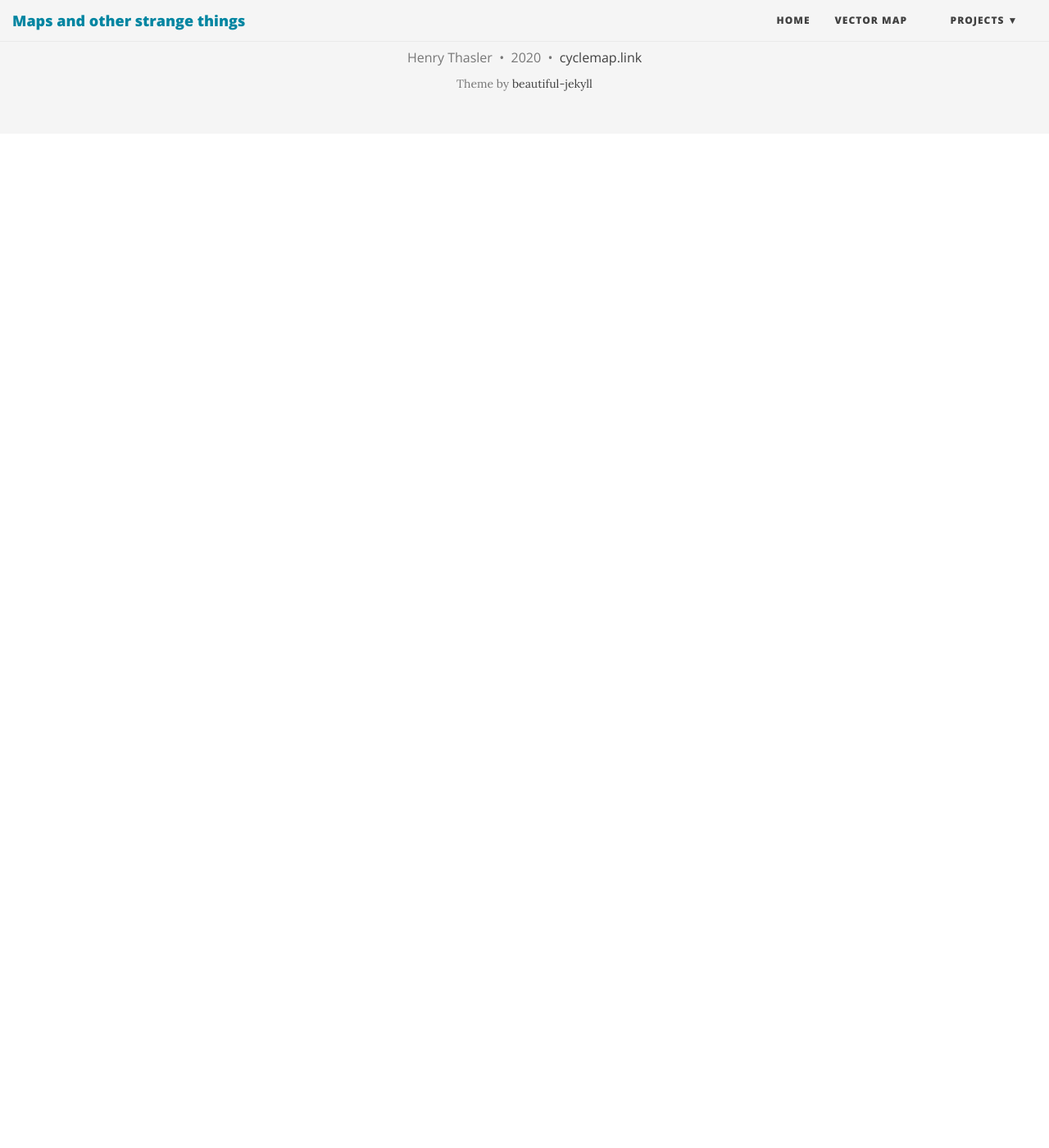
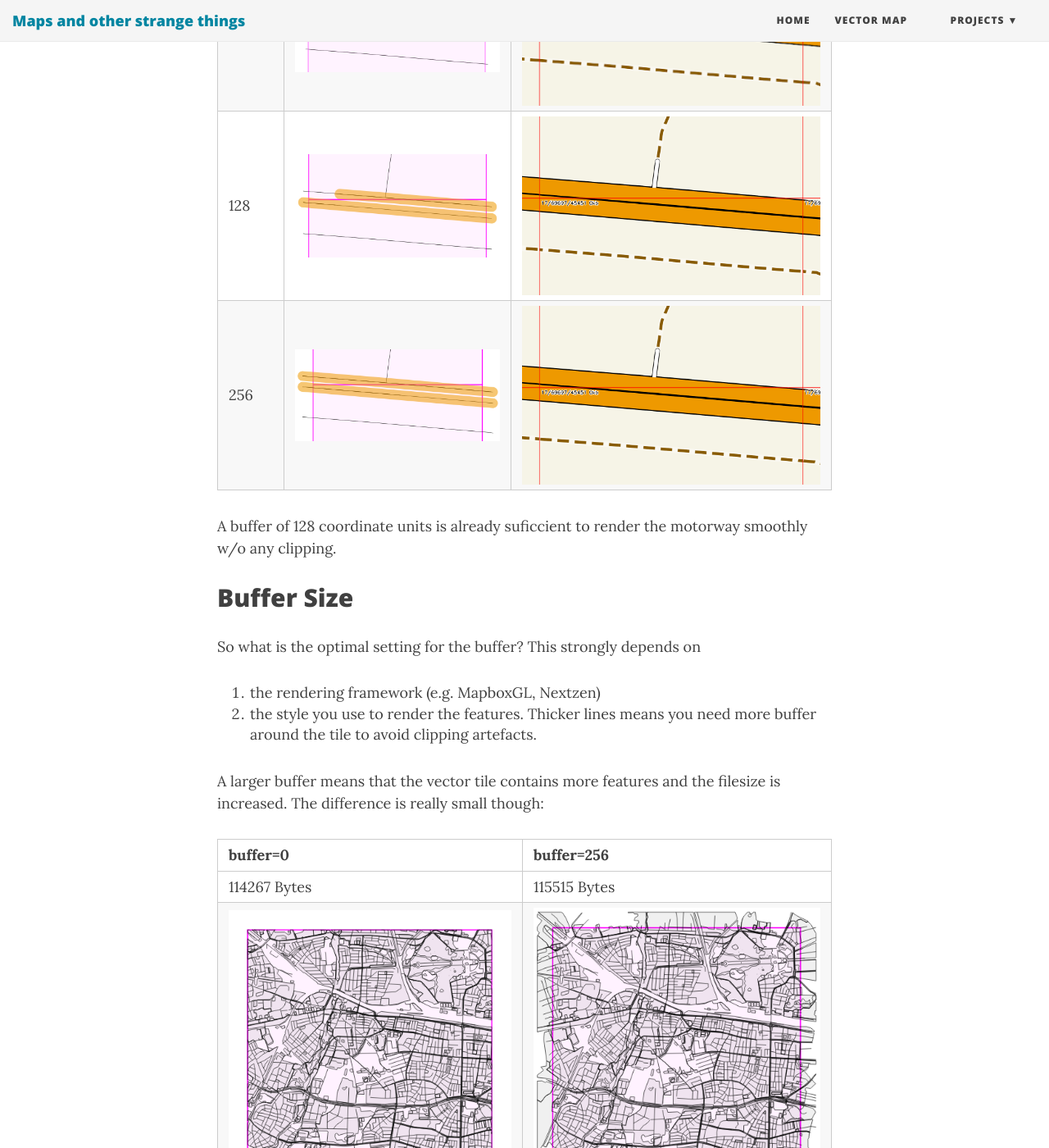
Before and after one commit to henrythasler/henrythasler.github.io, a Jekyll site: the page built from _posts/2020-01-23-tilebuffer.md, in a window 1280 px wide and 1400 px high, scrolled down 4793 px. Shown: the whole window at 82% size. Built offline with Jekyll 4.4.1, drawn with Linux system fonts in a browser that asks for light colours; nearby versions of some CDN libraries; before the commit the page ends 4956 px from its top, so only the background shows below that; some of the changed text lies outside the part shown.

Commit message:
buffer explained

```diff
--- a/_posts/2020-01-23-tilebuffer.md
+++ b/_posts/2020-01-23-tilebuffer.md
@@ -51,9 +51,43 @@ But there is a simple solution!
 
 ## Buffer
 
-## Vector tiles provider
+By introducing a buffer around each vector tile during creation, features are extended beyond the tile boundaries, allowing the features of one tile to overlap with the continued feature on the next tile.
 
+Buffer | Raw | Rendered
+---|---|---|---
+0 |  ![](/img/blog/Selection_158.png) | ![](/img/blog/Selection_156.png)
+64 | ![](/img/blog/Selection_153.png) | ![](/img/blog/Selection_155.png)
+128 | ![](/img/blog/Selection_159.png) | ![](/img/blog/Selection_160.png)
+256 | ![](/img/blog/Selection_161.png) | ![](/img/blog/Selection_162.png)
 
+A buffer of 128 coordinate units is already suficcient to render the motorway smoothly w/o any clipping.
+
+## Buffer Size
+
+So what is the optimal setting for the buffer? This strongly depends on
+1. the rendering framework (e.g. MapboxGL, Nextzen)
+2. the style you use to render the features. Thicker lines means you need more buffer around the tile to avoid clipping artefacts.
+
+A larger buffer means that the vector tile contains more features and the filesize is increased. The difference is really small though:
+
+buffer=0 | buffer=256
+---|---
+114267 Bytes | 115515 Bytes
+![](/img/blog/Selection_167.png) |![](/img/blog/Selection_165.png)
+
+The filesize increases by around 1% between a buffer size of 0 and 256. So, if in doubt, increase the buffer. It will not cost you much.
+
+You should always use a small buffer around your vector tiles to ensure compatibility with the rendering framework.
+
+I suggest the following:
+
+zoom level | buffer
+---|---
+< 15 | 64
+15 .. 17 | 128
+>17 | 256
+
+Have fun!
 
 ## References
 
```
Also changed, not shown: other parts of _posts/2020-01-23-tilebuffer.md (+1 -1 lines), img/blog/Selection_153.png (added), img/blog/Selection_154.png (added), img/blog/Selection_155.png (added), img/blog/Selection_156.png (added), img/blog/Selection_158.png (added), img/blog/Selection_159.png (added), img/blog/Selection_160.png (added), img/blog/Selection_161.png (added), img/blog/Selection_162.png (added), img/blog/Selection_165.png (added), img/blog/Selection_167.png (added).
